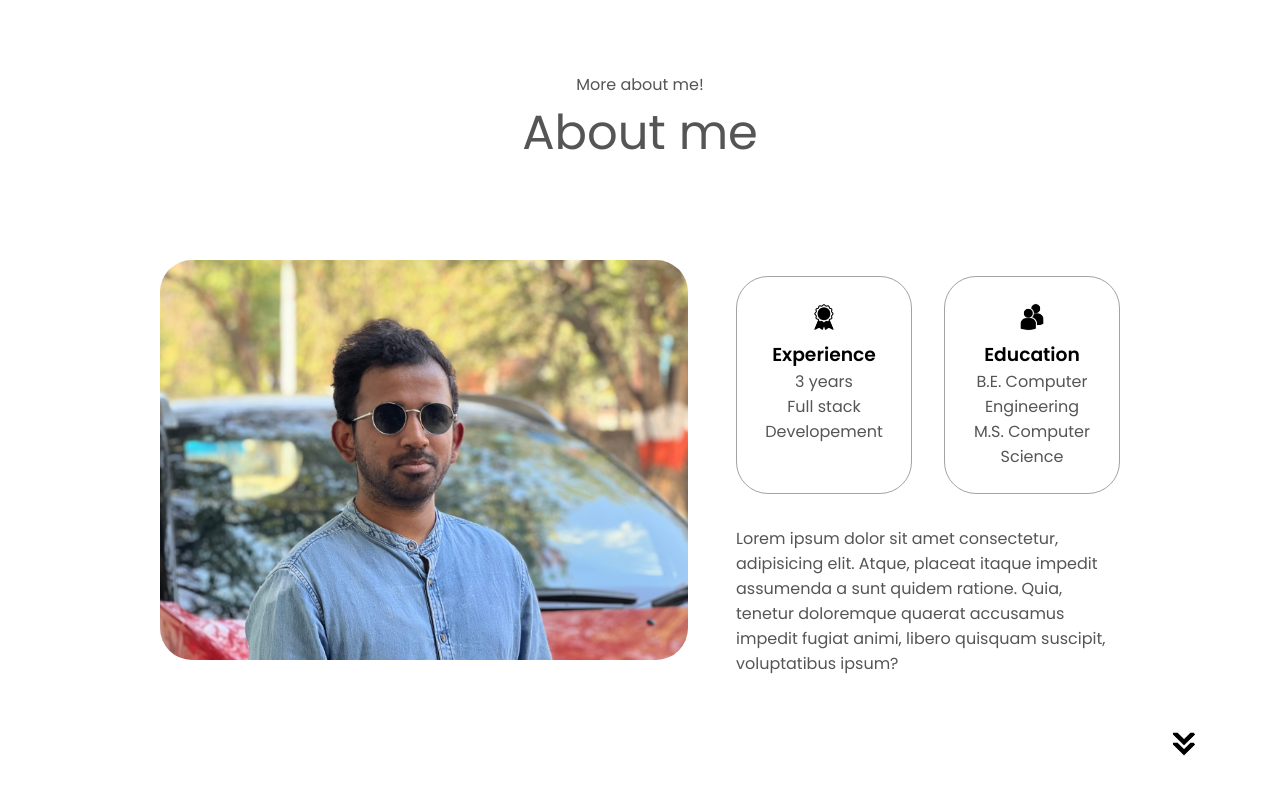
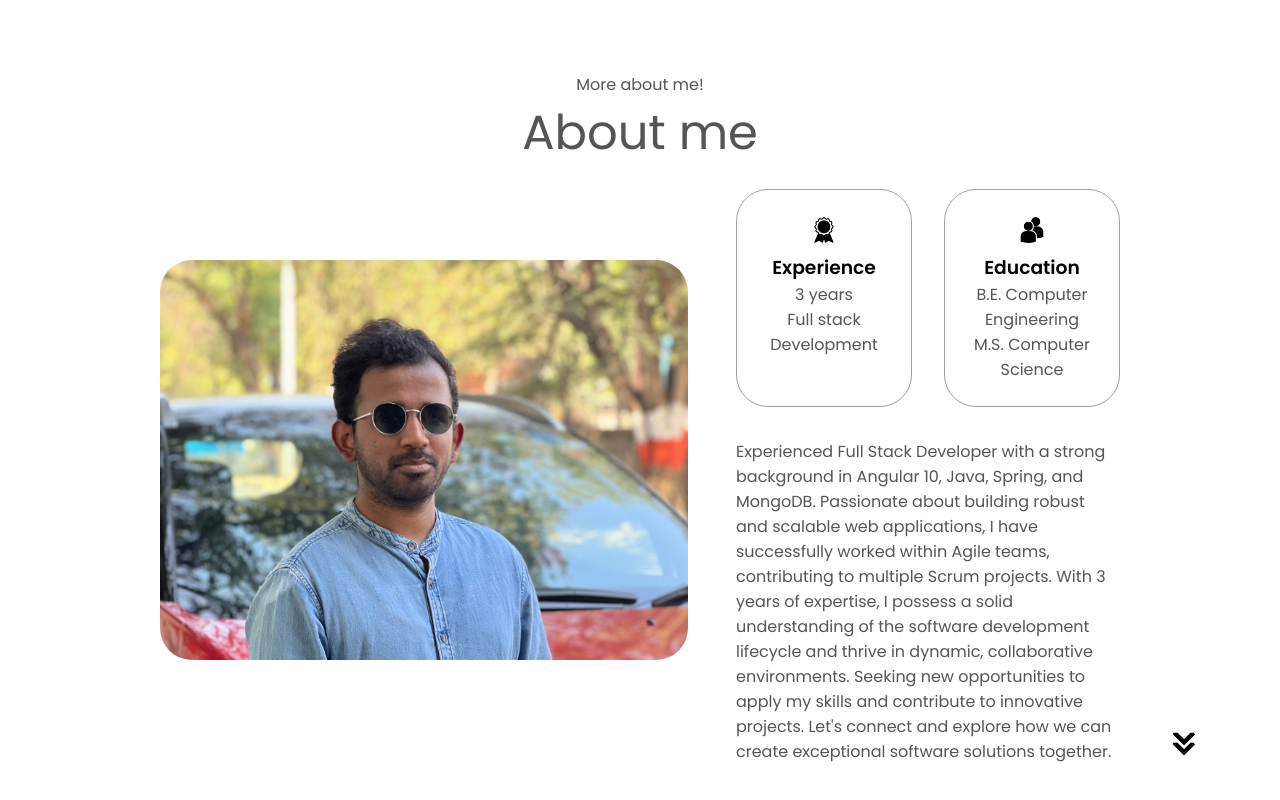
Before and after one commit to pkawale/parijatkawale, a plain HTML site: page index.html in a window 1280 px wide. Shown: the part 744-1544 px from the top of the page. Drawn offline with Linux system fonts and the light colour scheme.

Commit message:
Correction with content in about me section

```diff
--- a/index.html
+++ b/index.html
@@ -69,7 +69,7 @@
                         <div class="details-container">
                             <img src="./assets/experience.png" alt="experience" class="icon"/>
                             <h3>Experience</h3>
-                            <p>3 years <br/> Full stack Developement</p>
+                            <p>3 years <br/> Full stack Development</p>
                         </div>
                         <div class="details-container">
                             <img src="./assets/education.png" alt="experience" class="icon" />
@@ -78,9 +78,11 @@
                         </div>
                     </div>
                     <div class="text-container">
-                        <p>Lorem ipsum dolor sit amet consectetur, adipisicing elit.
-                            Atque, placeat itaque impedit assumenda a sunt quidem ratione. Quia, tenetur doloremque quaerat accusamus impedit fugiat animi, libero
-                            quisquam suscipit, voluptatibus ipsum?</p>
+                        <p>Experienced Full Stack Developer with a strong background in Angular 10, Java, Spring, and MongoDB. Passionate about
+                        building robust and scalable web applications, I have successfully worked within Agile teams, contributing to multiple
+                        Scrum projects. With 3 years of expertise, I possess a solid understanding of the software development lifecycle and
+                        thrive in dynamic, collaborative environments. Seeking new opportunities to apply my skills and contribute to innovative
+                        projects. Let's connect and explore how we can create exceptional software solutions together.</p>
                     </div>
                 </div>
             </div>
```
